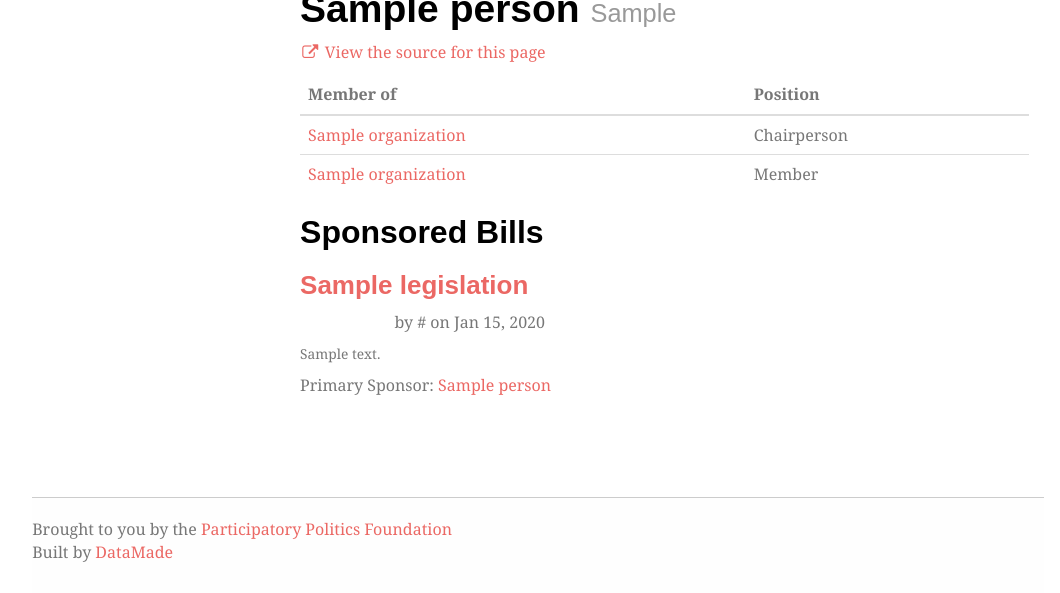
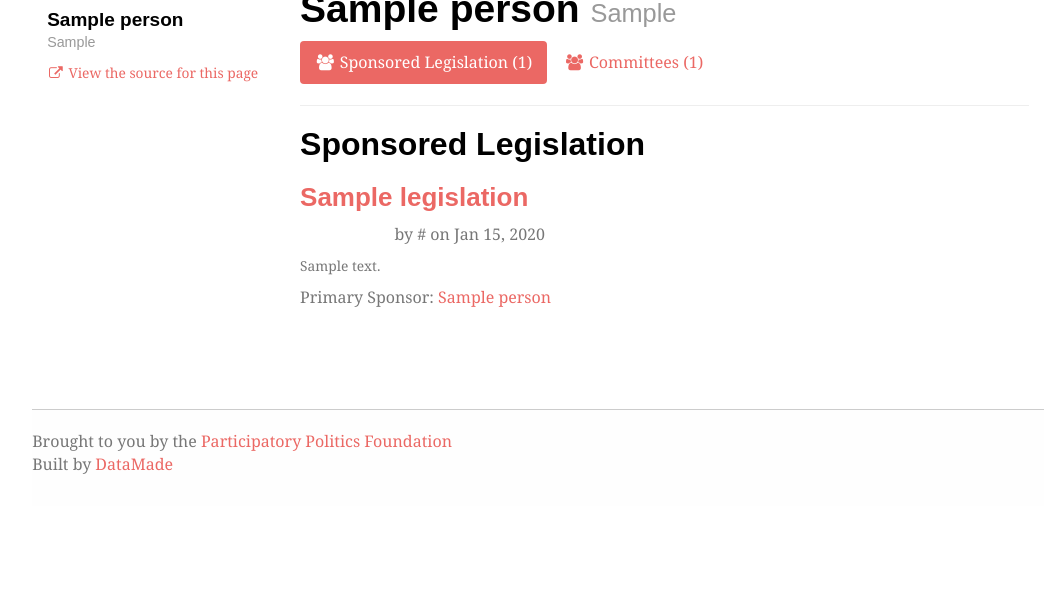
Before and after one commit to datamade/nyc-councilmatic, a Django app: template nyc/templates/nyc/person.html in a window 1280 px wide. Shown: the part 103-696 px from the top of the page, without its empty margins (102-1162 px from the left). Run offline with Django 3.2, Linux system fonts and the light colour scheme; the template is opened without the code that fills it: most values are stand-ins (such as "Sample title", 1, 10 or a date in 2020); parts of the project's set-up code (start-up, migrations or seed data) failed here and were passed over; some libraries are stand-ins or nearby versions; some web fonts are replaced.

Commit message:
tab view for council members

```diff
--- a/nyc/templates/nyc/person.html
+++ b/nyc/templates/nyc/person.html
@@ -6,6 +6,18 @@
 	<div class="row-fluid">
 		<div class="col-sm-3">
             <img src='{{person.headshot_url}}' alt='{{person.name}}' title='{{person.name}}' class='img-responsive img-thumbnail' />
+
+            <h4>
+                {{person.name}}<br />
+                <small>
+                    {{ person.council_seat }}<br />
+                    {% if person.is_speaker %}
+                        <br /><span class='label label-default'>Council Speaker</span> <span class='label label-success'><i class='fa fa-fw fa-check-square-o'></i> Verified</span>
+                    {% endif %}
+                </small>
+            </h4>
+
+            <p class='small'><a href='{{person.source_url}}'><i class='fa fa-fw fa-external-link'></i> View the source for this page</a></p>
         </div>
         <div class='col-sm-9'>
             <h1>
@@ -18,8 +30,24 @@
                 </small>
             </h1>
 
-            <p><a href='{{person.source_url}}'><i class='fa fa-fw fa-external-link'></i> View the source for this page</a></p>
+            <ul class="nav nav-pills">
+              <li role="presentation" {% if request.GET.view == 'bills' or request.GET.view == None %}class='active' {% endif %}><a href="/person/{{person.slug}}?view=bills"><i class='fa fa-fw fa-group'></i> Sponsored Legislation ({{sponsored_legislation|length}})</a></li>
+              <li role="presentation" {% if request.GET.view == 'committees' %}class='active' {% endif %}><a href="/person/{{person.slug}}?view=committees"><i class='fa fa-fw fa-group'></i> Committees ({{ person.memberships.all|length }})</a></li>
+            </ul>
 
+            <hr />
+
+            {% if request.GET.view == 'bills' or request.GET.view == None %}
+                <h2>Sponsored Legislation</h2>
+
+                {% for legislation in sponsored_legislation %}
+
+                    {% include "partials/legislation_item.html" %}
+
+                {% endfor %}
+            {% endif %}
+
+            {% if request.GET.view == 'committees' %}
                 {% if memberships %}
                     <table class='table'>
                         <thead>
@@ -44,14 +72,7 @@
                         </tbody>
                     </table>
                 {% endif %}
-
-            <h2>Sponsored Bills</h2>
-
-            {% for legislation in sponsored_legislation %}
-
-                {% include "partials/legislation_item.html" %}
-
-            {% endfor %}
+            {% endif %}
 
         </div>
     </div>
```
Lines whose indentation alone changed are shown as unchanged.
